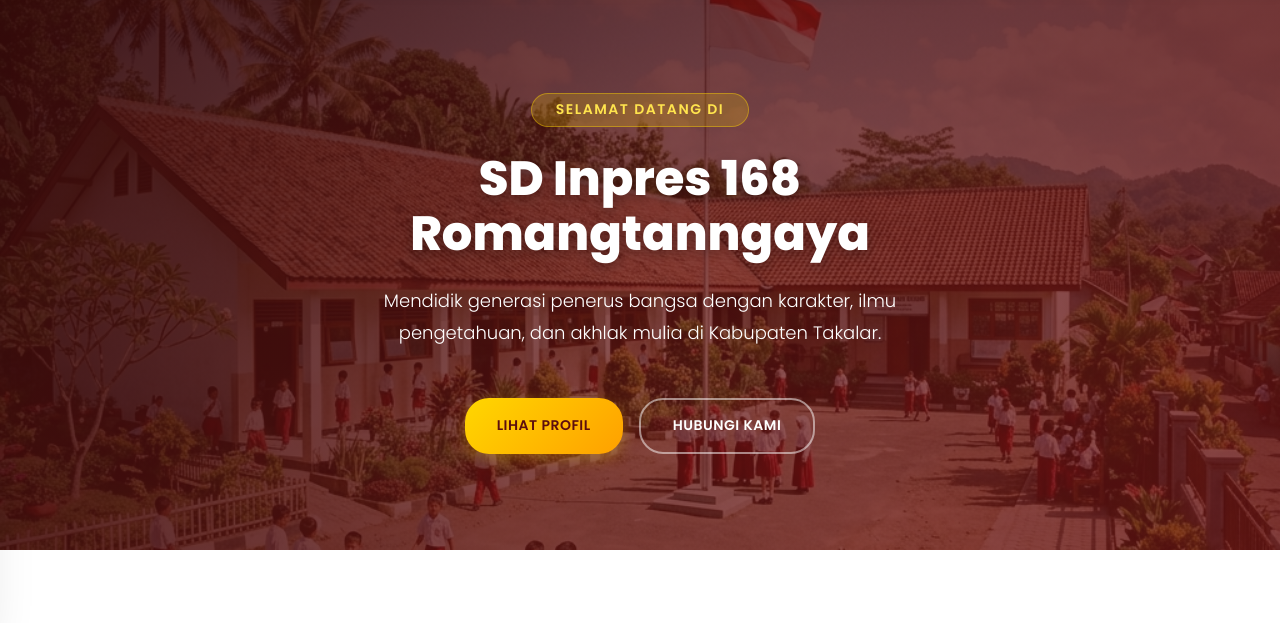
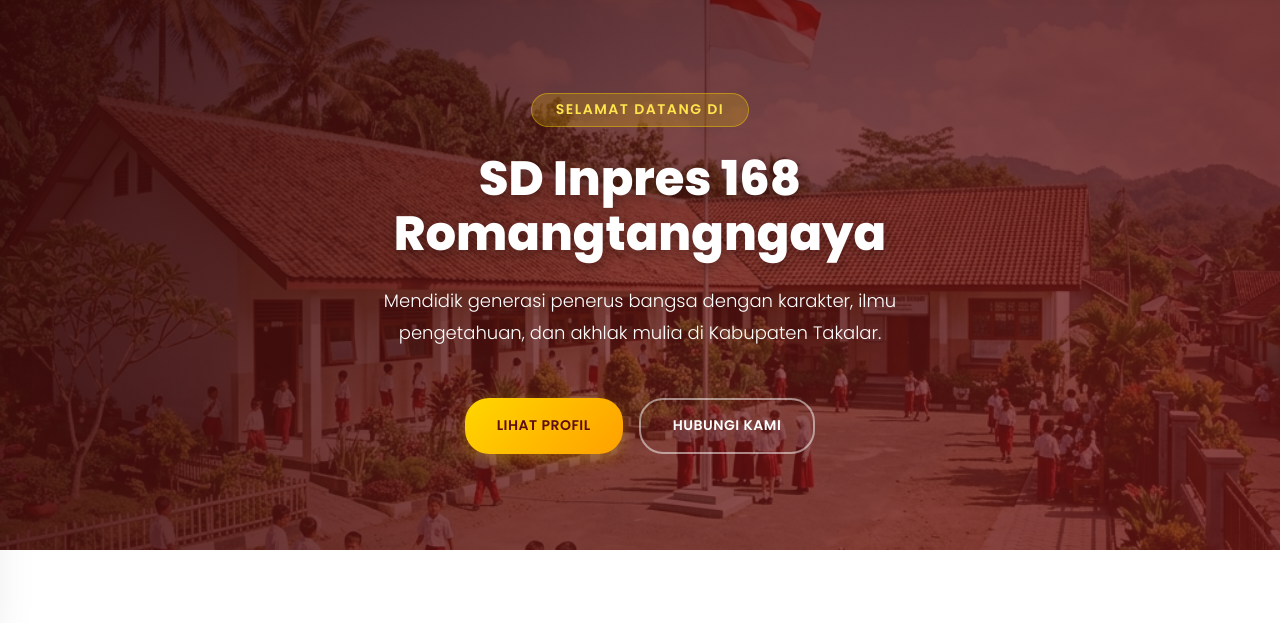
Before and after one commit to wahyu1337/sd-168-romangtangngaya, a website built with webpack: page src/index.html in a window 1280 px wide. Shown: the part 177-800 px from the top of the page. Built offline with nearby package versions, Linux system fonts and the light colour scheme.

Commit message:
Update typo beranda

```diff
--- a/src/index.html
+++ b/src/index.html
@@ -116,7 +116,7 @@
             <div class="hero__overlay"></div>
             <div class="hero__content">
                 <span class="hero__badge">Selamat Datang di</span>
-                <h2 class="hero__title">SD Inpres 168<br>Romangtanngaya</h2>
+                <h2 class="hero__title">SD Inpres 168<br>Romangtangngaya</h2>
                 <p class="hero__description">Mendidik generasi penerus bangsa dengan karakter, ilmu pengetahuan, dan
                     akhlak mulia di Kabupaten Takalar.</p>
                 <div class="hero__buttons">
```
